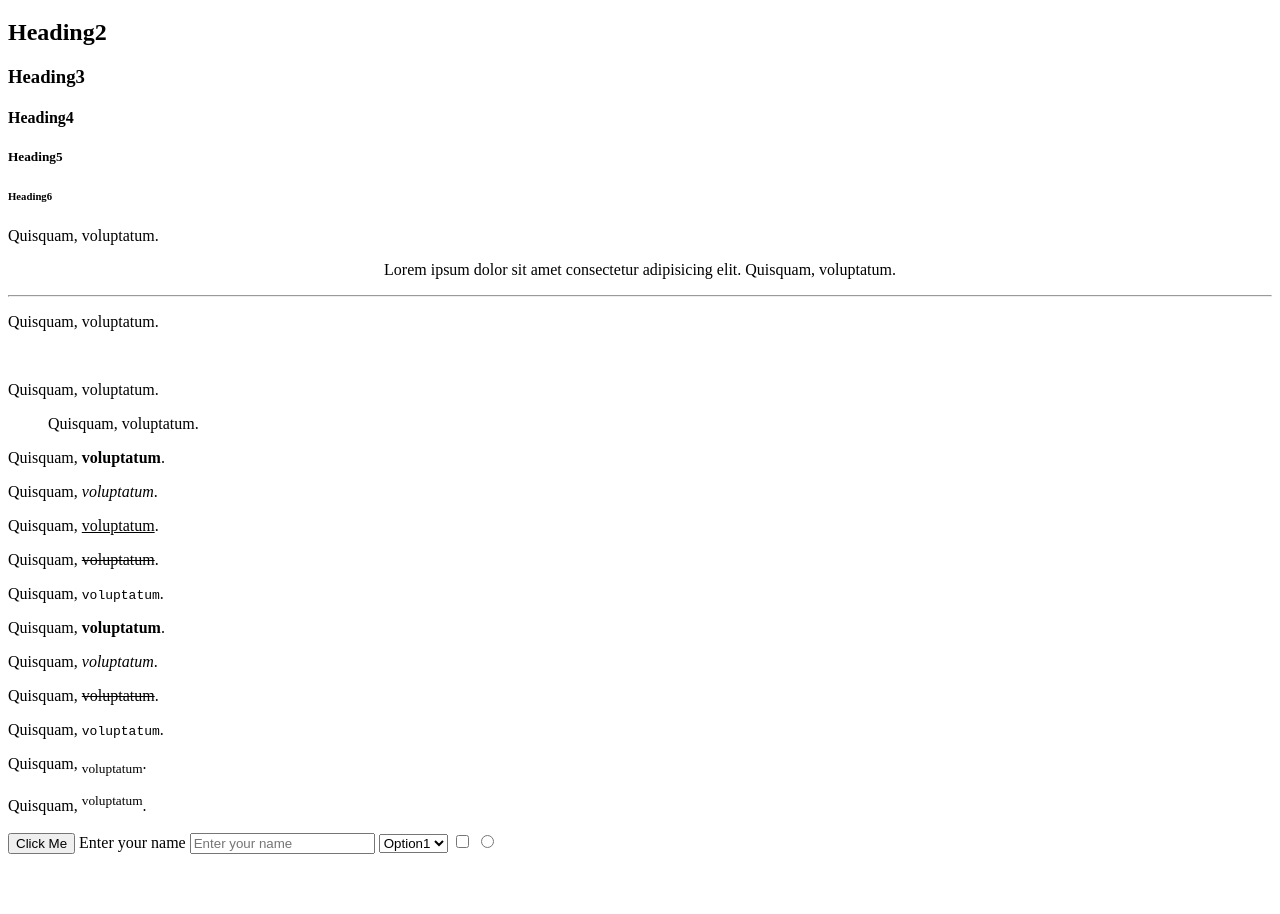
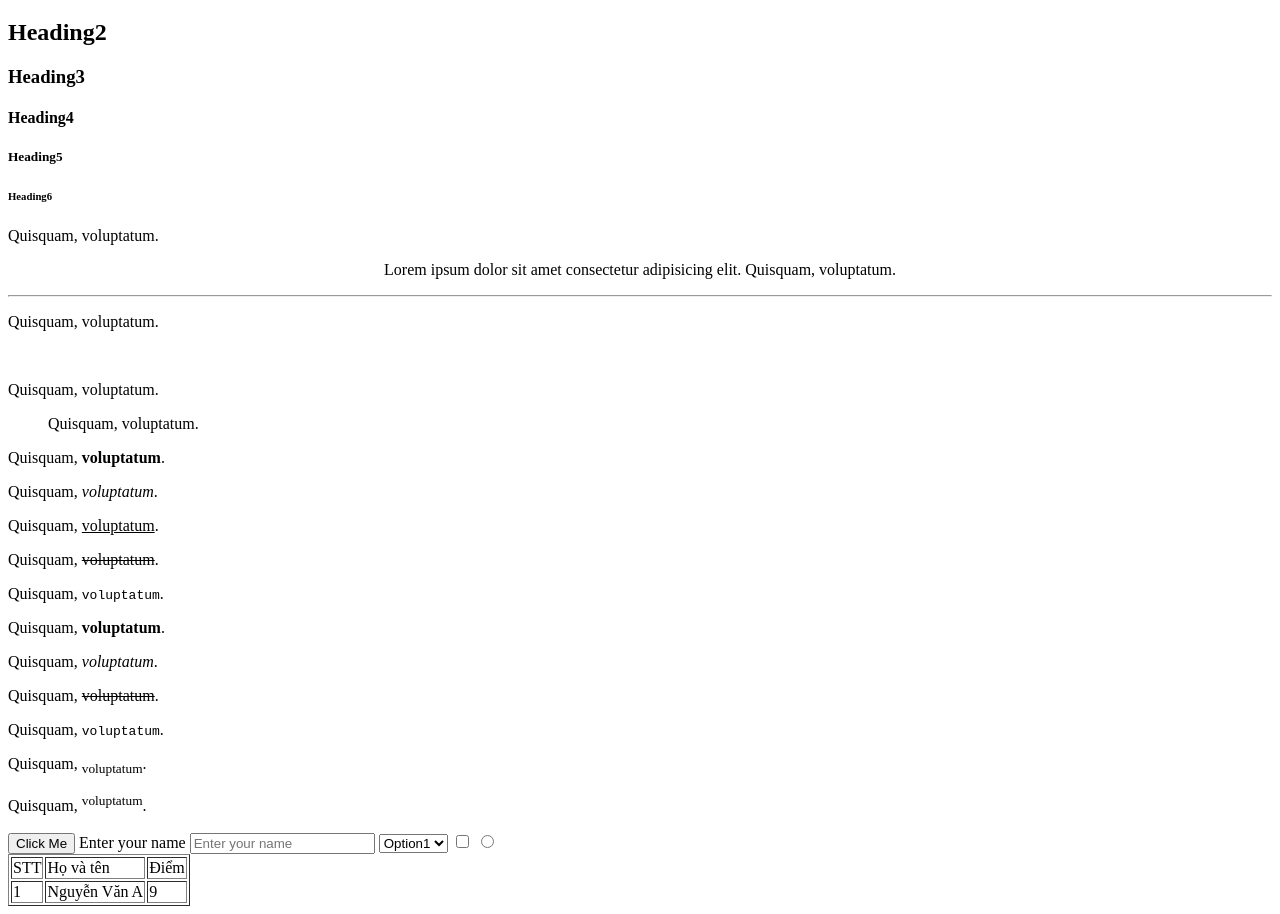
Before and after one commit to BangNguyenDong/HTML-CSS-TUTORIAL, a plain HTML site: page LESSON1/index.html in a window 1280 px wide. Shown: the part 61-975 px from the top of the page. Before the commit the page ends 923 px from the top, so only its background shows below. Drawn offline with Linux system fonts and the light colour scheme.

Commit message:
Update index.html

```diff
--- a/LESSON1/index.html
+++ b/LESSON1/index.html
@@ -57,7 +57,19 @@
 	<input type="checkbox">
 	<!--Radio-->
 	<input type="radio">
-
+	<!-- Thẻ table: thẻ tạo bảng-->
+	<table border="1">
+		<tr>
+			<td>STT</td>
+			<td>Họ và tên</td>
+			<td>Điểm</td>
+		</tr>
+		<tr>
+			<td>1</td>
+			<td>Nguyễn Văn A</td>
+			<td>9</td>
+		</tr>
+	</table>
 
 </body>
 </html>
```
